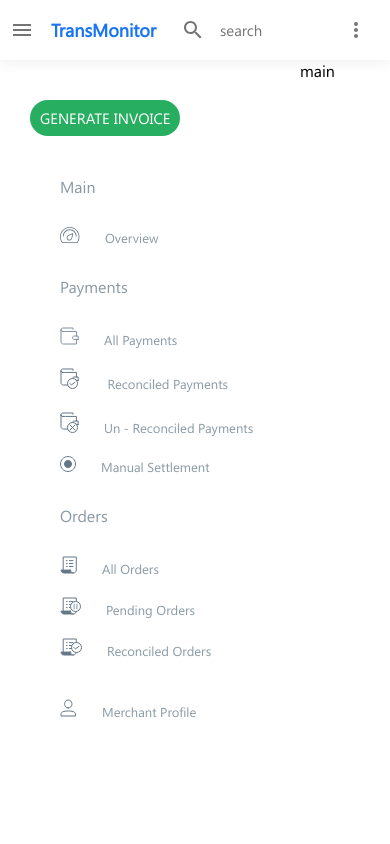
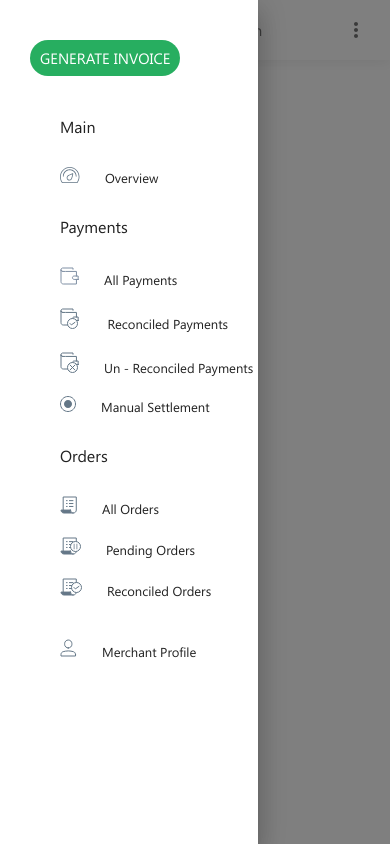
Before and after one commit to Clintjeez/Transmonitor, a React (Create React App) app: page / in a window 390 px wide. Both pictures are taken after a click on the button 22 px from the left and 30 px from the top of the page. Built offline with nearby package versions, Linux system fonts and the light colour scheme.

Commit message:
Responsive side drawer setup and implementation

```diff
--- a/src/Components/Header/Header.js
+++ b/src/Components/Header/Header.js
@@ -1,4 +1,4 @@
-import React from "react";
+import React, { useState } from "react";
 import SearchIcon from "@material-ui/icons/Search";
 import NotificationsNoneIcon from "@material-ui/icons/NotificationsNone";
 import Badge from "@material-ui/core/Badge";
@@ -7,14 +7,22 @@ import Menu from "@material-ui/core/Menu";
 import MenuItem from "@material-ui/core/MenuItem";
 import MoreVertIcon from "@material-ui/icons/MoreVert";
 import MenuIcon from "@material-ui/icons/Menu";
+import Drawer from "@material-ui/core/Drawer";
+import SideDrawer from "../SideDrawer/SideDrawer";
 
 import UserImage from "../../Assets/img/profile_img.png";
 
 import "./Header.css";
 
 const ITEM_HEIGHT = 58;
+function Header() {
+  //Responsive Sidedrawer functions and properties
+  const [drawerOpen, setdrawerOpen] = useState(false);
+  const handleDrawer = () => {
+    setdrawerOpen(true);
+  };
 
-function Header() {
+  // Responsive Menu functions and properties
   const [anchorEl, setAnchorEl] = React.useState(null);
   const open = Boolean(anchorEl);
 
@@ -32,12 +40,20 @@ function Header() {
       <IconButton
         color="inherit"
         aria-label="open drawer"
-        // onClick={handleDrawerOpen}
+        onClick={handleDrawer}
         edge="start"
-        // className={clsx(classes.menuButton, open && classes.hide)}
       >
         <MenuIcon />
       </IconButton>
+      <>
+        <Drawer
+          anchor="left"
+          open={drawerOpen}
+          onClose={() => setdrawerOpen(false)}
+        >
+          <SideDrawer onClose={() => setdrawerOpen(false)} />
+        </Drawer>
+      </>
       {/* Side nav Drawer */}
       <div className="header__brand">
         <p>TransMonitor</p>
--- /dev/null
+++ b/src/Components/SideDrawer/SideDrawer.css
@@ -0,0 +1,4 @@
+.sidenav__mobile {
+  width: 300px;
+  color: #8a9aa5;
+}
--- /dev/null
+++ b/src/Components/SideDrawer/SideDrawer.js
@@ -0,0 +1,81 @@
+import React from "react";
+
+// Icons
+import Overview_icon from "../../Assets/icons/overview.svg";
+import All_payment_icon from "../../Assets/icons/all_payment.svg";
+import Reconciled_icon from "../../Assets/icons/reconciled.svg";
+import Unreconciled_icon from "../../Assets/icons/unreconciled.svg";
+import Manual_icon from "../../Assets/icons/manual.svg";
+import Orders_icon from "../../Assets/icons/orders.svg";
+import Pending_icon from "../../Assets/icons/pending.svg";
+import rec_order_icon from "../../Assets/icons/rec_order.svg";
+import Profile_icon from "../../Assets/icons/profile.svg";
+
+function SideDrawer({ onClose }) {
+  return (
+    <div>
+      <div className="sidenav__mobile">
+        <div className="sidenav__cta">
+          <button className="sidenav__cta__btn">generate invoice</button>
+        </div>
+        <div className="sidenav__navs">
+          <p className="sidenav__navs__title">Main</p>
+          <ul>
+            <li className="sidenav__navs__items" onClick={onClose}>
+              <img src={Overview_icon} alt="icons" />
+              <span>Overview</span>
+            </li>
+          </ul>
+        </div>
+        <div className="sidenav__navs">
+          <p className="sidenav__navs__title">Payments</p>
+          <ul>
+            <li className="sidenav__navs__items" onClick={onClose}>
+              <img src={All_payment_icon} alt="icons" />
+              <span>All Payments</span>
+            </li>
+            <li className="sidenav__navs__items" onClick={onClose}>
+              <img src={Reconciled_icon} alt="icons" />
+              <span> Reconciled Payments</span>
+            </li>
+            <li className="sidenav__navs__items" onClick={onClose}>
+              <img src={Unreconciled_icon} alt="icons" />
+              <span>Un - Reconciled Payments</span>
+            </li>
+            <li className="sidenav__navs__items" onClick={onClose}>
+              <img src={Manual_icon} alt="icons" />
+              <span>Manual Settlement </span>
+            </li>
+          </ul>
+        </div>
+        <div className="sidenav__navs">
+          <p className="sidenav__navs__title">Orders</p>
+          <ul>
+            <li className="sidenav__navs__items" onClick={onClose}>
+              <img src={Orders_icon} alt="icons" />
+              <span>All Orders</span>
+            </li>
+            <li className="sidenav__navs__items" onClick={onClose}>
+              <img src={Pending_icon} alt="icons" />
+              <span>Pending Orders</span>
+            </li>
+            <li className="sidenav__navs__items" onClick={onClose}>
+              <img src={rec_order_icon} alt="icons" />
+              <span>Reconciled Orders</span>
+            </li>
+          </ul>
+        </div>
+        <div className="sidenav__navs">
+          <ul>
+            <li className="sidenav__navs__items" onClick={onClose}>
+              <img src={Profile_icon} />
+              <span>Merchant Profile</span>
+            </li>
+          </ul>
+        </div>
+      </div>
+    </div>
+  );
+}
+
+export default SideDrawer;
--- a/src/Components/SideNav/SideNav.css
+++ b/src/Components/SideNav/SideNav.css
@@ -45,4 +45,7 @@
 
 /* Mobile Responsivity */
 @media (max-width: 800px) {
+  .sidenav {
+    display: none;
+  }
 }
```
